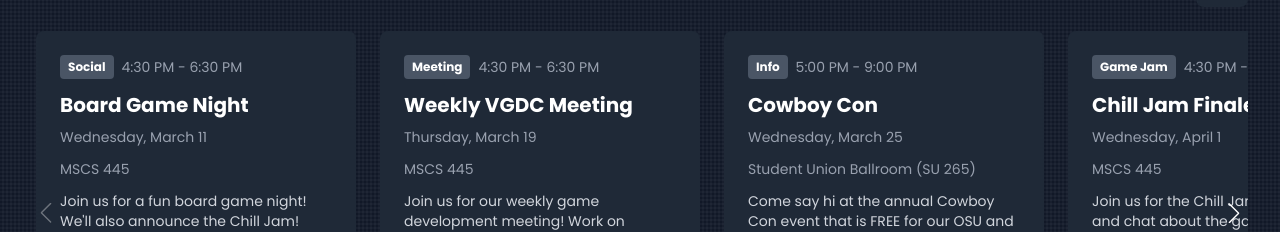
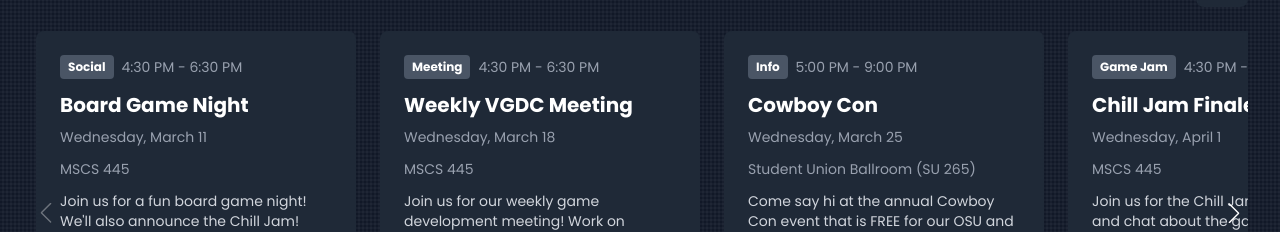
Before and after one commit to charlieautry/vgdc-site, a Next.js app: page / in a window 1280 px wide. Shown: the part 1907-2139 px from the top of the page. Built offline with nearby package versions, Linux system fonts and the light colour scheme.

Commit message:
Updated site

```diff
--- a/app/data/events.ts
+++ b/app/data/events.ts
@@ -24,7 +24,7 @@
     type: "Meeting",
     title: "Weekly VGDC Meeting",
     desc: "Join us for our weekly game development meeting! Work on projects, share tips, and collaborate with fellow developers.",
-    date: "2026-03-19",
+    date: "2026-03-18",
     time: "4:30 PM",
     endTime: "6:30 PM",
     location: "MSCS 445"
--- a/app/page.tsx
+++ b/app/page.tsx
@@ -37,7 +37,8 @@
   };
 
   const formatDate = (dateString: string) => {
-    const date = new Date(dateString);
+    const [year, month, day] = dateString.split('-').map(Number);
+    const date = new Date(year, month - 1, day);
     const options: Intl.DateTimeFormatOptions = {
       weekday: 'long',
       month: 'long',
```
